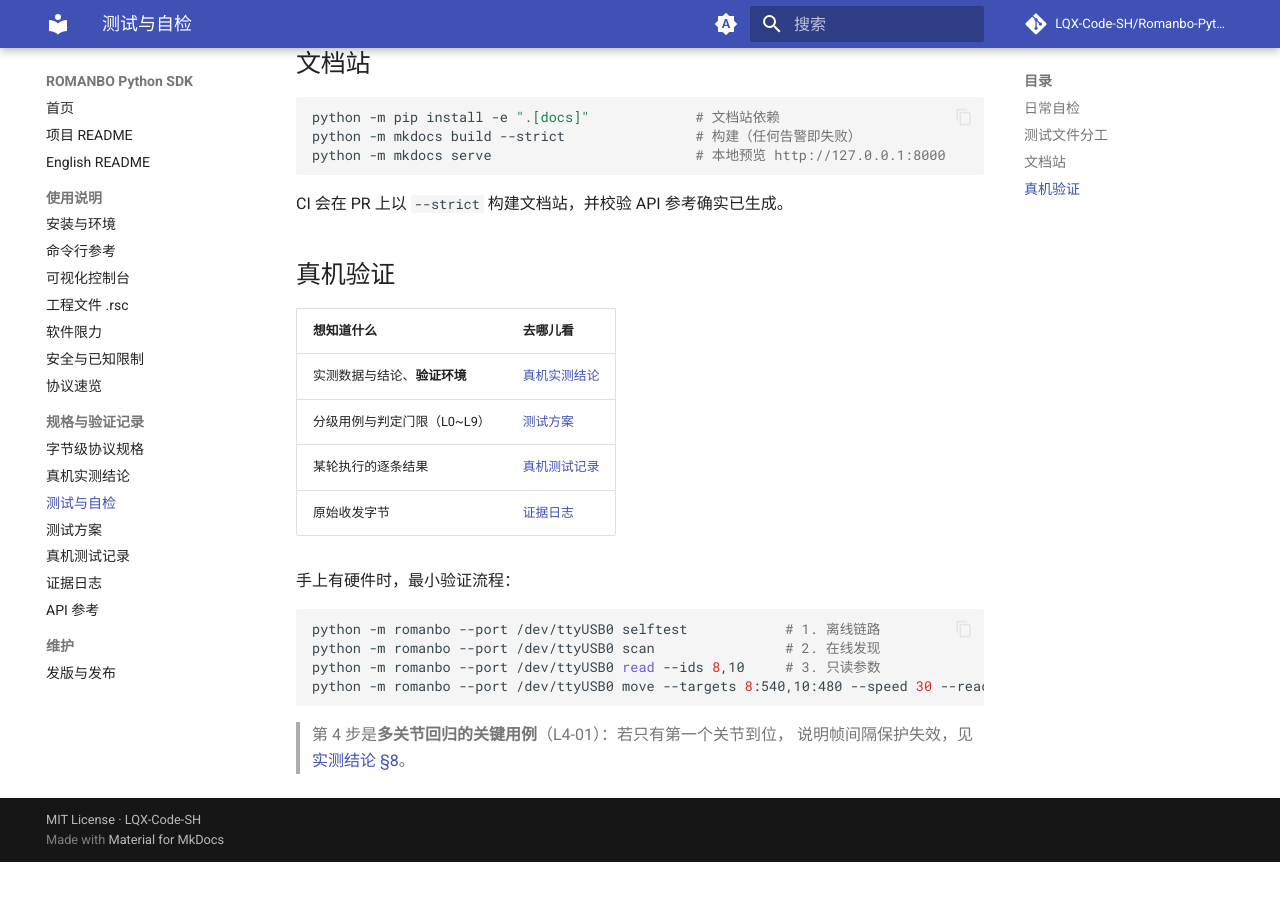
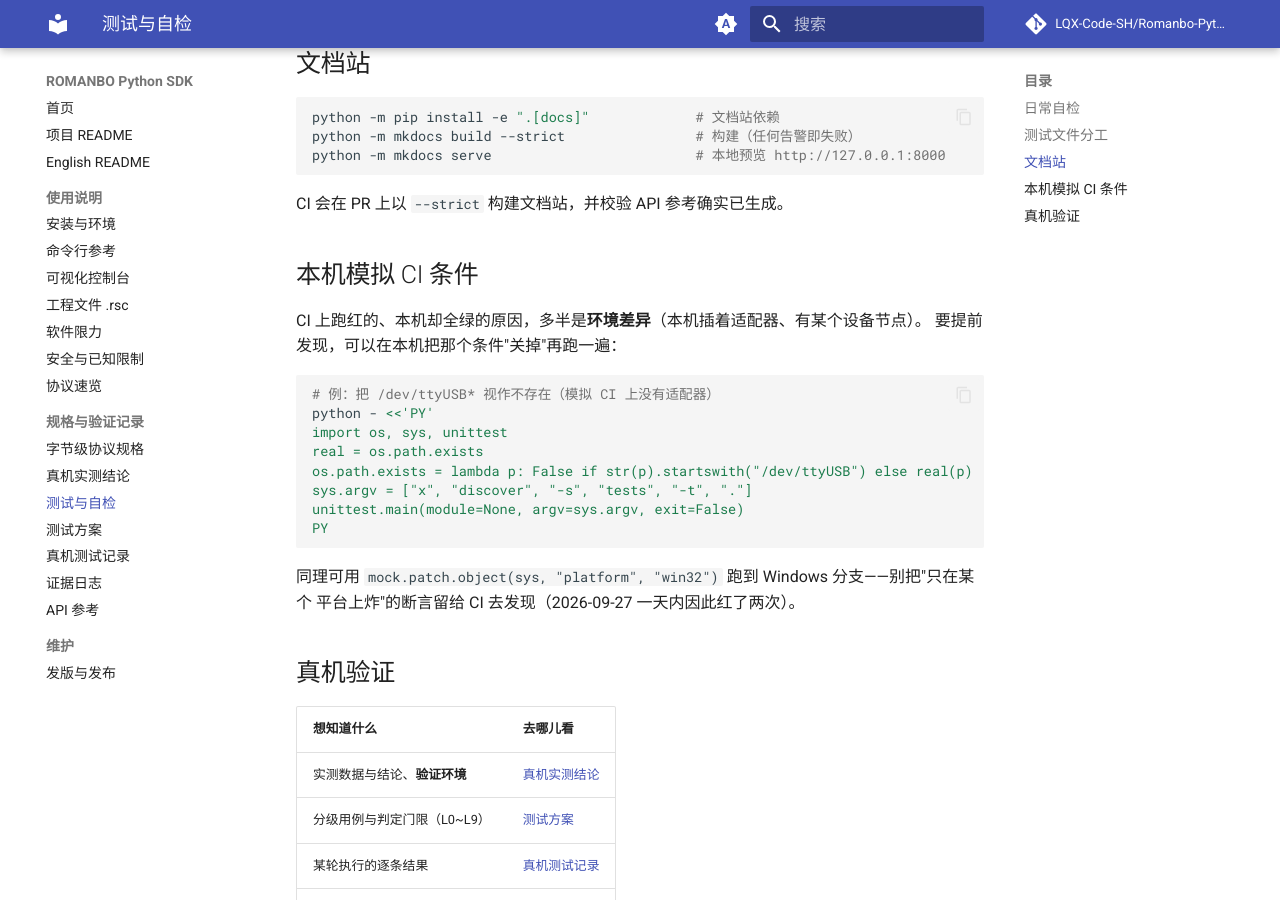
Before and after one commit to LQX-Code-SH/Romanbo-Python-SDK, an MkDocs documentation site: the page built from docs/TESTING.md, in a window 1280 px wide and 900 px high, scrolled down 1124 px. Built offline with MkDocs 1.6.1 and Material for MkDocs 9.7.7, drawn with Linux system fonts in a browser that asks for light colours; comment, search, counter and statistics services are not loaded; before the commit the page ends 1986 px from its top, so only the background shows below that; some of the changed text lies outside the part shown.

Commit message:
fix(test): 测试不再依赖 /dev/ttyUSB0 存在（CI 五平台全红的原因）；补本机模拟 CI 条件的办法
CI #38 五平台全红，本机却全绿——典型的环境差异：

- POSIX（ubuntu×3 / macOS）：test_standalone.TestFrameGap 用
  SerialTransport("/dev/ttyUSB0") + fake serial，而新加的 _ensure_alive 会检查设备节点是否
  还在——本机插着适配器所以过，CI 上必然没有。改用 _EXISTING_DEVICE = "/dev/null"
  （句柄由 fake serial 顶替，只需路径存在；Windows 分支不做该检查）
- Windows：TestPortsFix.test_usable_ports_are_left_alone 断言了 POSIX 文案，而 Windows
  分支提前返回不需要这一步。改为按平台断言
- docs/TESTING.md 新增「本机模拟 CI 条件」：把 /dev/ttyUSB* 视作不存在、
  把 sys.platform 打成 win32 再跑一遍——一天内因这类差异红了两次，这个办法能提前挡住

验证（两种条件都跑）：模拟 CI 条件（/dev/ttyUSB* 不存在）236 项 OK；本机条件 236 项 OK；
Windows 分支专项 OK。ruff 干净、mkdocs strict 零告警。

````diff
--- a/docs/TESTING.md
+++ b/docs/TESTING.md
@@ -38,6 +38,25 @@
 
 CI 会在 PR 上以 `--strict` 构建文档站，并校验 API 参考确实已生成。
 
+## 本机模拟 CI 条件
+
+CI 上跑红的、本机却全绿的原因，多半是**环境差异**（本机插着适配器、有某个设备节点）。
+要提前发现，可以在本机把那个条件"关掉"再跑一遍：
+
+```bash
+# 例：把 /dev/ttyUSB* 视作不存在（模拟 CI 上没有适配器）
+python - <<'PY'
+import os, sys, unittest
+real = os.path.exists
+os.path.exists = lambda p: False if str(p).startswith("/dev/ttyUSB") else real(p)
+sys.argv = ["x", "discover", "-s", "tests", "-t", "."]
+unittest.main(module=None, argv=sys.argv, exit=False)
+PY
+```
+
+同理可用 `mock.patch.object(sys, "platform", "win32")` 跑到 Windows 分支——别把"只在某个
+平台上炸"的断言留给 CI 去发现（2026-09-27 一天内因此红了两次）。
+
 ## 真机验证
 
 | 想知道什么 | 去哪儿看 |
````
Also changed, not shown: other parts of docs/TESTING.md (+1 -1 lines), 2 other files.
